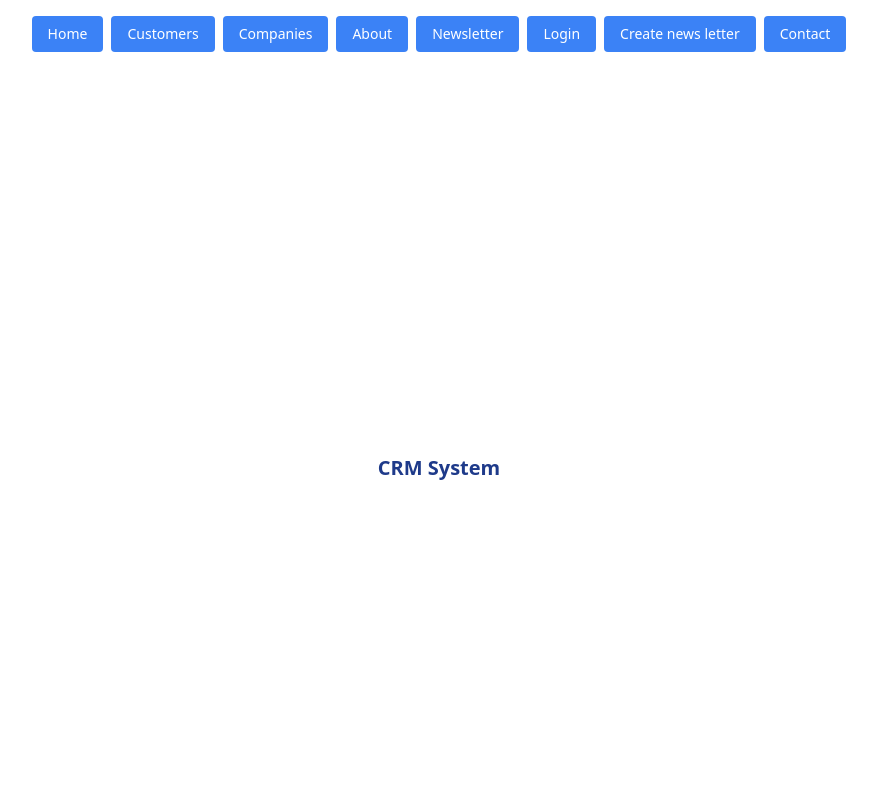
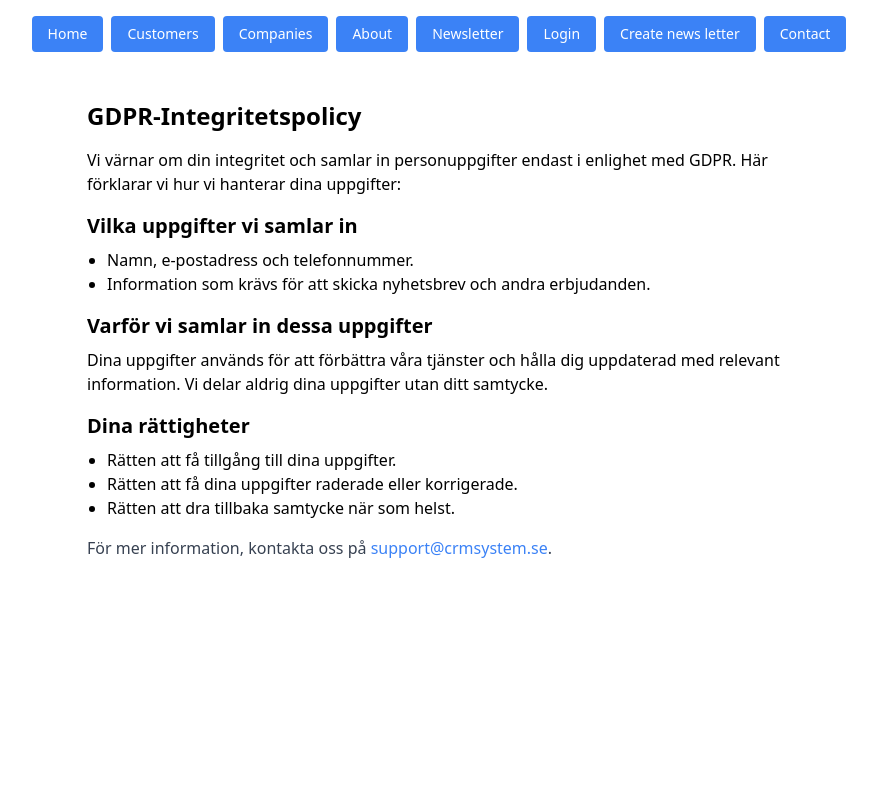
Before and after one commit to Manouella1/CRM-system, a React (Vite) app in the folder frontend/: page /gdpr-policy in a window 1280 px wide. Shown: the top 800 px of the page, without its empty margins (201-1078 px from the left). Built offline with nearby package versions, Linux system fonts and the light colour scheme.

Commit message:
New linked page for GDPR

```diff
--- a/frontend/src/App.tsx
+++ b/frontend/src/App.tsx
@@ -7,6 +7,7 @@ import CustomerContact from "./pages/CustomerContact";
 import Login from "./pages/LoginCompany";
 import Register from "./pages/RegisterCompany";
 import NewsletterPage from "./pages/CreateNewsletter";
+import GDPRpolicy from "./pages/GDPRpolicy";
 
 function App() {
   const [heartVisible, setHeartVisible] = useState(false);
@@ -82,6 +83,7 @@ function App() {
         <Route path="/login" element={<Login />} />
         <Route path="/register" element={<Register />} />
         <Route path="/create-newsletter" element={<NewsletterPage />} />
+        <Route path="/gdpr-policy" element={<GDPRpolicy />} />
       </Routes>
 
       <div className="flex items-center justify-center h-screen relative">
--- /dev/null
+++ b/frontend/src/pages/GDPRpolicy.tsx
@@ -0,0 +1,48 @@
+import React from "react";
+
+const GDPRpolicy: React.FC = () => {
+  return (
+    <div className="p-8 max-w-3xl mx-auto">
+      <h1 className="text-2xl font-bold mb-4">GDPR-Integritetspolicy</h1>
+      <p className="mb-4">
+        Vi värnar om din integritet och samlar in personuppgifter endast i
+        enlighet med GDPR. Här förklarar vi hur vi hanterar dina uppgifter:
+      </p>
+      <h2 className="text-xl font-semibold mb-2">
+        Vilka uppgifter vi samlar in
+      </h2>
+      <ul className="list-disc pl-5 mb-4">
+        <li>Namn, e-postadress och telefonnummer.</li>
+        <li>
+          Information som krävs för att skicka nyhetsbrev och andra erbjudanden.
+        </li>
+      </ul>
+      <h2 className="text-xl font-semibold mb-2">
+        Varför vi samlar in dessa uppgifter
+      </h2>
+      <p className="mb-4">
+        Dina uppgifter används för att förbättra våra tjänster och hålla dig
+        uppdaterad med relevant information. Vi delar aldrig dina uppgifter utan
+        ditt samtycke.
+      </p>
+      <h2 className="text-xl font-semibold mb-2">Dina rättigheter</h2>
+      <ul className="list-disc pl-5 mb-4">
+        <li>Rätten att få tillgång till dina uppgifter.</li>
+        <li>Rätten att få dina uppgifter raderade eller korrigerade.</li>
+        <li>Rätten att dra tillbaka samtycke när som helst.</li>
+      </ul>
+      <p className="text-gray-700">
+        För mer information, kontakta oss på{" "}
+        <a
+          href="mailto:support@crmsystem.se"
+          className="text-blue-500 hover:underline"
+        >
+          support@crmsystem.se
+        </a>
+        .
+      </p>
+    </div>
+  );
+};
+
+export default GDPRpolicy;
--- a/frontend/src/pages/LoginCompany.tsx
+++ b/frontend/src/pages/LoginCompany.tsx
@@ -153,37 +153,24 @@ const Login: React.FC = () => {
             </h3>
             <div className="max-h-96 overflow-y-auto text-left">
               <p className="mb-4">
-                Vi samlar in dina personuppgifter för att kunna skicka
-                nyhetserbjudanden och annan relevant information. Dina uppgifter
-                kommer aldrig att delas med tredje part utan ditt uttryckliga
-                medgivande.
+                Vi värnar om din integritet och hanterar dina uppgifter enligt
+                GDPR. Läs mer om vår policy nedan.
               </p>
-              <h4 className="font-medium mb-2">
-                GDPR-Integritetspolicy och Samtycke
-              </h4>
+              <h4 className="font-medium mb-2">Dina rättigheter</h4>
+              <ul className="list-disc pl-5 mb-4">
+                <li>Rätt att få tillgång till och korrigera dina uppgifter.</li>
+                <li>Rätt att dra tillbaka samtycke.</li>
+                <li>Rätt att begära att dina uppgifter tas bort.</li>
+              </ul>
               <p className="mb-4">
-                Läs vår fullständiga{" "}
-                <a
-                  href="/gdpr-policy" // Länk till GDPR-policyn här
-                  className="text-blue-500 hover:underline"
-                  target="_blank"
-                  rel="noopener noreferrer"
+                Läs den fullständiga texten här:
+                <Link
+                  to="/gdpr-policy"
+                  className="text-blue-500 hover:underline ml-1"
                 >
-                  integritetspolicy
-                </a>
-                för mer information.
+                  Se vår fullständiga GDPR-policy
+                </Link>
               </p>
-              <ol className="list-decimal pl-5 space-y-2">
-                <li>Vi samlar in namn, e-postadress och telefonnummer.</li>
-                <li>
-                  Vi kommer endast att använda dina uppgifter för att skicka
-                  relevant information om våra tjänster.
-                </li>
-                <li>
-                  Du har rätt att när som helst begära att dina personuppgifter
-                  tas bort eller ändras.
-                </li>
-              </ol>
             </div>
             <div className="mt-4 flex justify-end">
               <button
```
